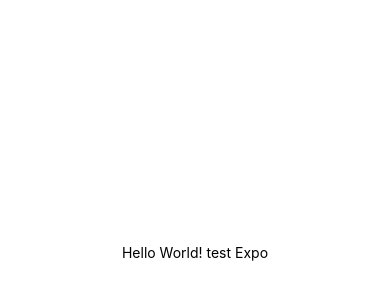
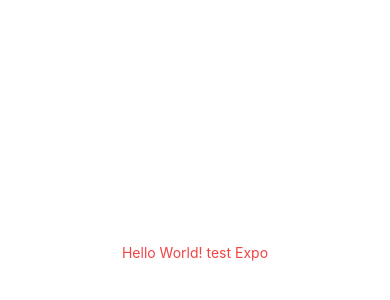
Before and after one commit to lekhoi2709/Pomodorista_2.0, a React Native app: screen / in a window 390 px wide. Shown: the part 170-470 px from the top of the page. Built offline with nearby package versions, Linux system fonts and the light colour scheme.

Commit message:
set up dependencies

```diff
--- a/App.js
+++ b/App.js
@@ -1,20 +1,11 @@
 import { StatusBar } from 'expo-status-bar';
-import { StyleSheet, Text, View } from 'react-native';
+import { Text, View } from 'react-native';
 
 export default function App() {
    return (
-      <View style={styles.container}>
-         <Text>Hello World! test Expo</Text>
+      <View className="justify-center align-middle items-center h-screen">
+         <Text className="text-red-500">Hello World! test Expo</Text>
          <StatusBar style="auto" />
       </View>
    );
 }
-
-const styles = StyleSheet.create({
-   container: {
-      flex: 1,
-      backgroundColor: '#fff',
-      alignItems: 'center',
-      justifyContent: 'center',
-   },
-});
--- a/babel.config.js
+++ b/babel.config.js
@@ -1,6 +1,7 @@
-module.exports = function(api) {
-  api.cache(true);
-  return {
-    presets: ['babel-preset-expo'],
-  };
+module.exports = function (api) {
+   api.cache(true);
+   return {
+      presets: ['babel-preset-expo'],
+      plugins: ["nativewind/babel"],
+   };
 };
--- /dev/null
+++ b/tailwind.config.js
@@ -0,0 +1,10 @@
+/** @type {import('tailwindcss').Config} */
+module.exports = {
+   content: [
+      "./App.{js,jsx,ts,tsx}",
+   ],
+   theme: {
+      extend: {},
+   },
+   plugins: [],
+}
```
Also changed, not shown: package.json (+10 -2 lines), 1 other file (tests, documents, lock files or other folders).
